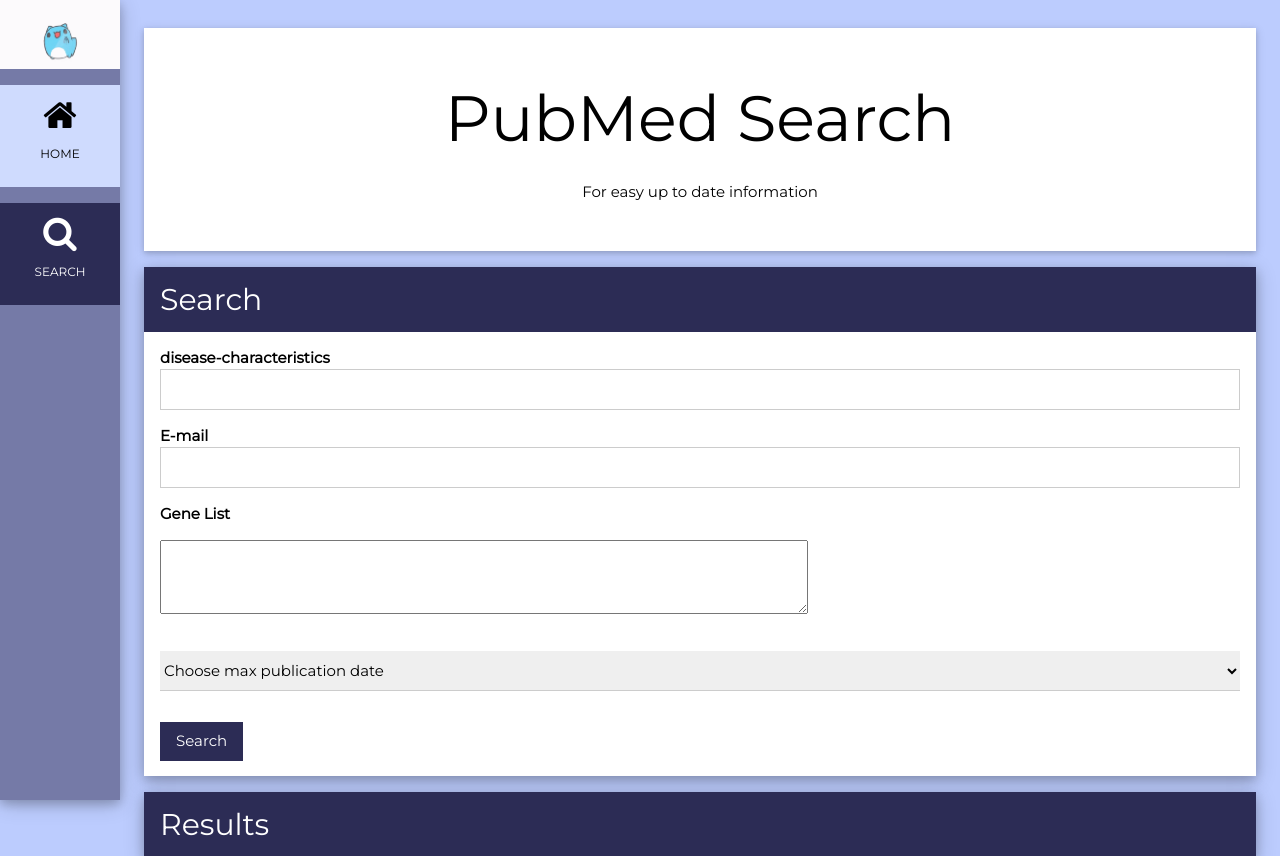
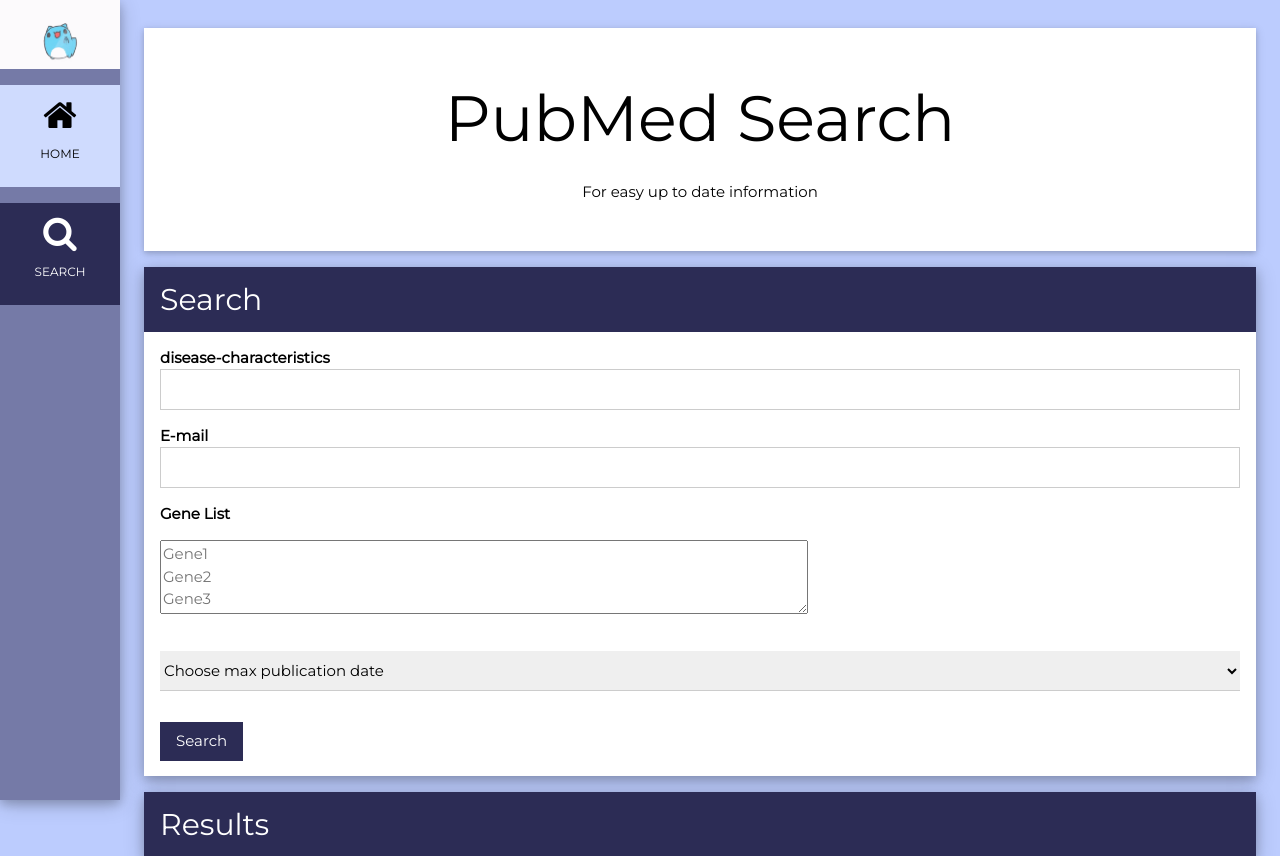
Before and after one commit to AnnemiekeSchonthaler1/InfProjectBlok8, a Flask app: page /result in a window 1280 px wide. Shown: the top 856 px of the page. Run offline with Flask 2, Linux system fonts and the light colour scheme.

Commit message:
added placeholder in genelist

```diff
--- a/templates/Searchpage.html
+++ b/templates/Searchpage.html
@@ -24,6 +24,7 @@
 /* Add a left margin to the "page content" that matches the width of the sidebar (120px) */
 #main {margin-left: 120px}
 /* Remove margins from "page content" on small screens */
+
 </style>
 <body class="w3-theme-blue">
 
@@ -74,10 +75,12 @@
     <input class="w3-input w3-border w3-white" name="mail" type="text"></p>
     <p>
       <p><label class="w3-text-black"><b>Gene List</b></label></p>
-        <p><textarea name="gene_list" rows="3" cols="74.5">
-
-        </textarea>
-    </p>
+        <p>
+            <label>
+            <textarea placeholder="Gene1 &#10;Gene2&#10;Gene3 &#10;etc.."
+                      name="gene_list" rows="3" cols="74.5"></textarea>
+            </label>
+        </p>
     <p>
     <select class="w3-select w3-section" name="publication_date">
       <option value="" disabled selected>Choose max publication date</option>
```
